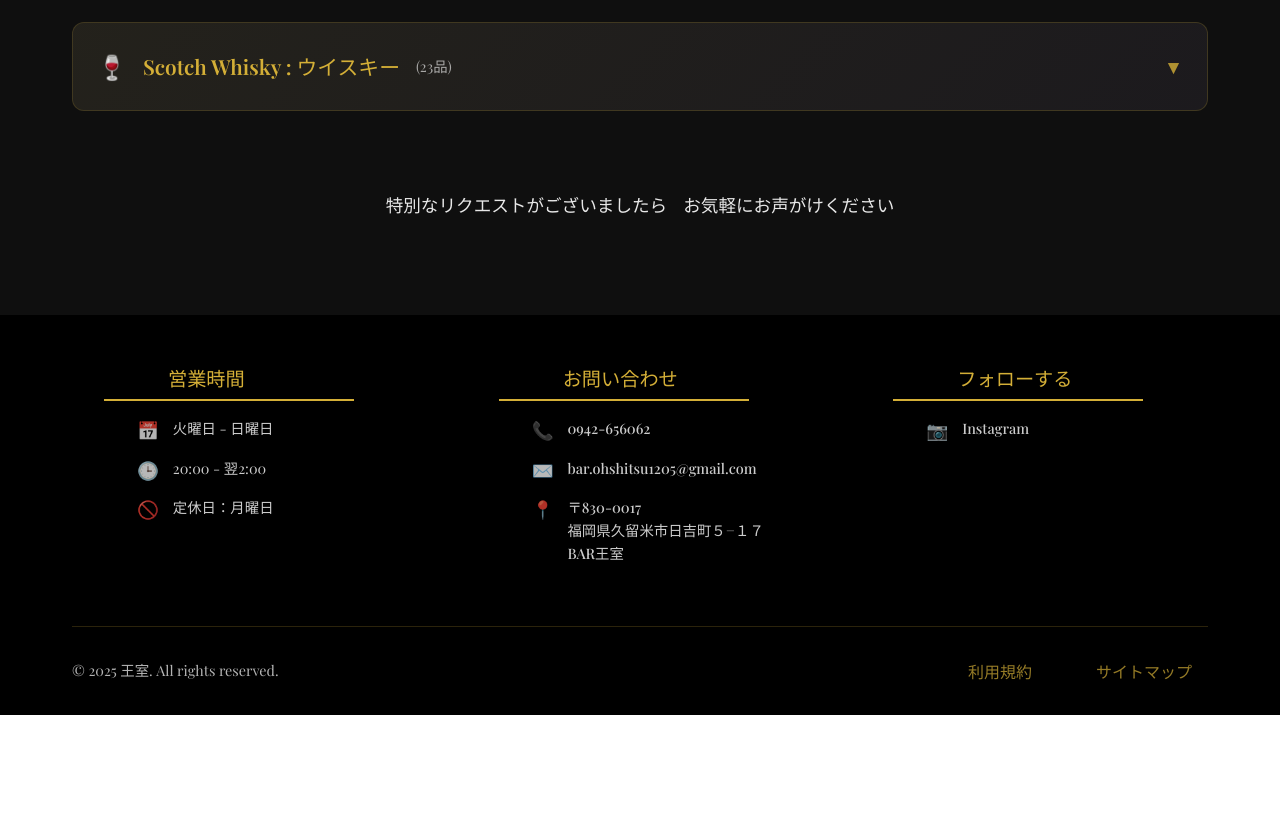
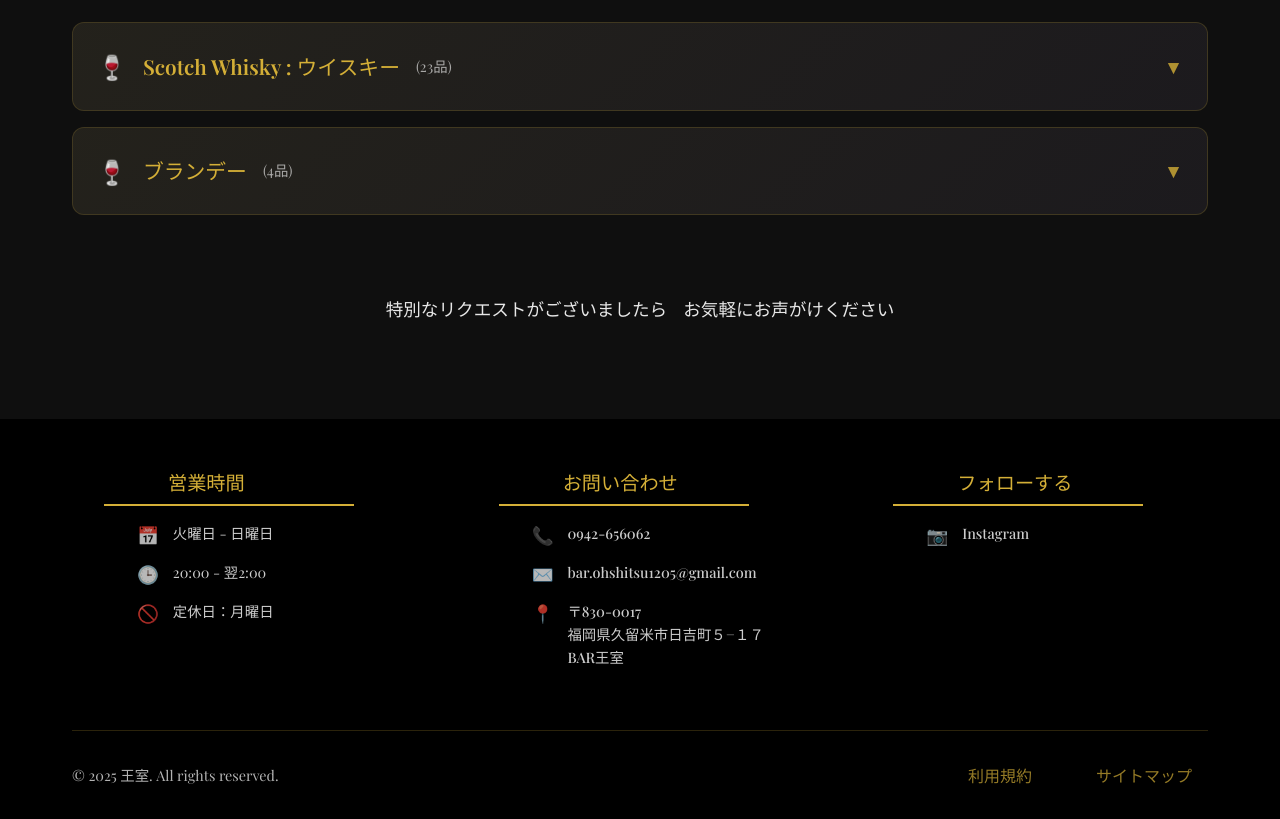
Before and after one commit to tora-spl/oushitsu, a React (Vite) app: page / in a window 1280 px wide. Shown: the part 1780-2599 px from the top of the page. Before the commit the page ends 2495 px from the top, so only its background shows below. Built offline with nearby package versions, Linux system fonts and the light colour scheme.

Commit message:
ブランデー完了よ　　虎くん

```diff
--- a/src/components/Menu.tsx
+++ b/src/components/Menu.tsx
@@ -40,6 +40,18 @@ const Menu: React.FC = () => {
         { id: 21, name: 'Nikka Single Malt Yoichi', description: 'ニッカ シングルモルト余市 / Nikka Single Malt Yoichi', price: 1300, category: 'spirit' },
         { id: 22, name: 'Nikka Taketsuru Pure Malt', description: 'ニッカ竹鶴ピュアモルト / Nikka Taketsuru Pure Malt', price: 1300, category: 'spirit' },
         { id: 23, name: 'Suntory Hibiki Japanese Harmony', description: 'サントリー響ジャパニーズハーモニー / Suntory Hibiki Japanese Harmony', price: 1400, category: 'spirit' }
+      ]
+    },
+    {
+      id: 2,
+      name: 'ブランデー',
+      drinks: [
+        // Cognac / Calvados
+        { id: 1, name: 'Courvoisier V.S.O.P Rouge', description: 'クルボアジェ V.S.O.P ルージュ / Courvoisier V.S.O.P Rouge', price: 900, category: 'spirit' },
+        { id: 2, name: 'Calvados Boulard Grand Solage', description: 'カルヴァドス ブラー グランソラージュ / Calvados Boulard Grand Solage', price: 900, category: 'spirit' },
+        // Spirits
+        { id: 3, name: 'Coruba Jamaica Rum', description: 'コルバ ジャマイカラム / Coruba Jamaica Rum', price: 800, category: 'spirit' },
+        { id: 4, name: 'Fukutokuchou Gin Mumei', description: '福徳長 ジン 無銘 / Fukutokuchou Gin Mumei', price: 800, category: 'spirit' }
       ]
     },
 
```
